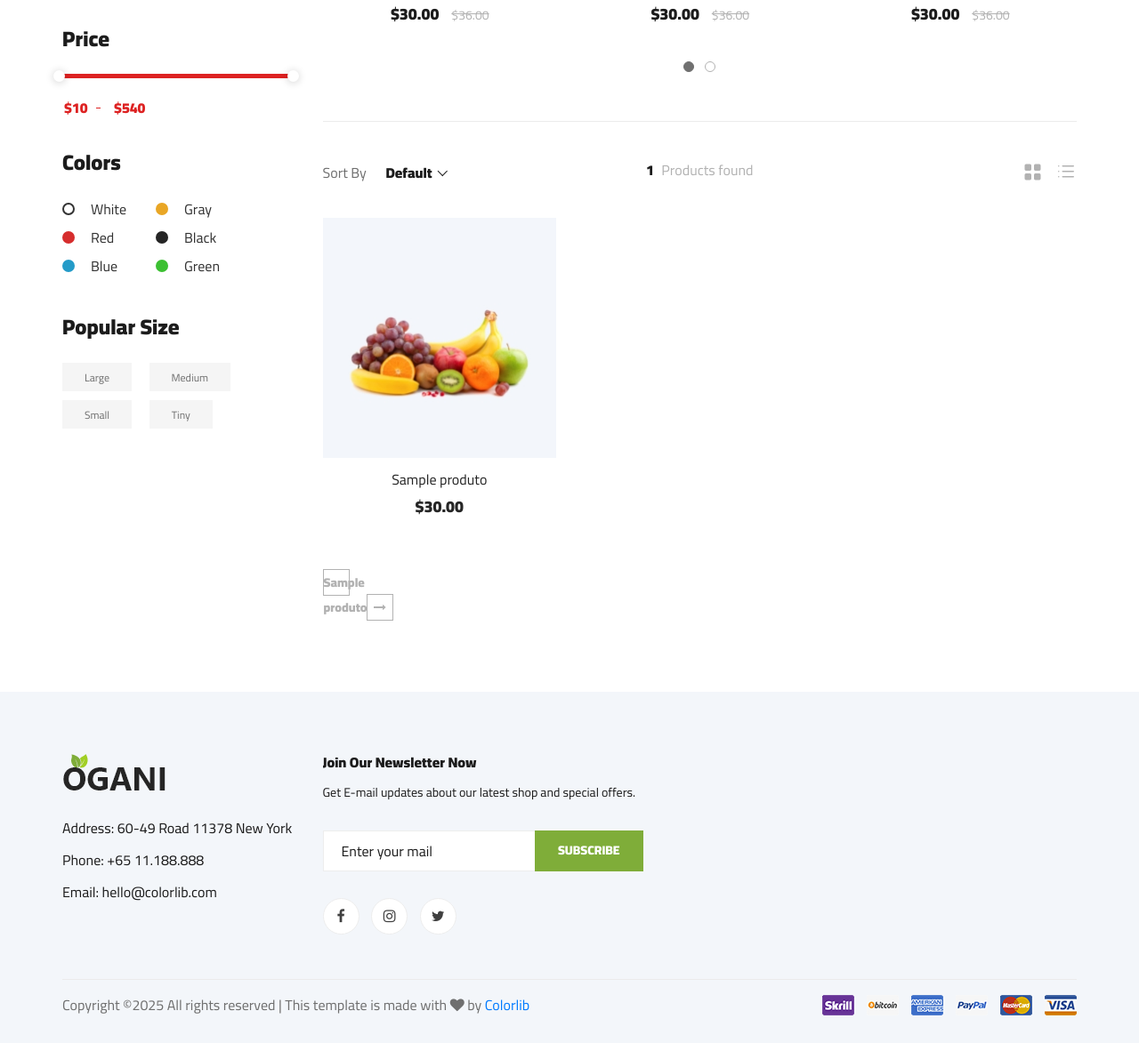
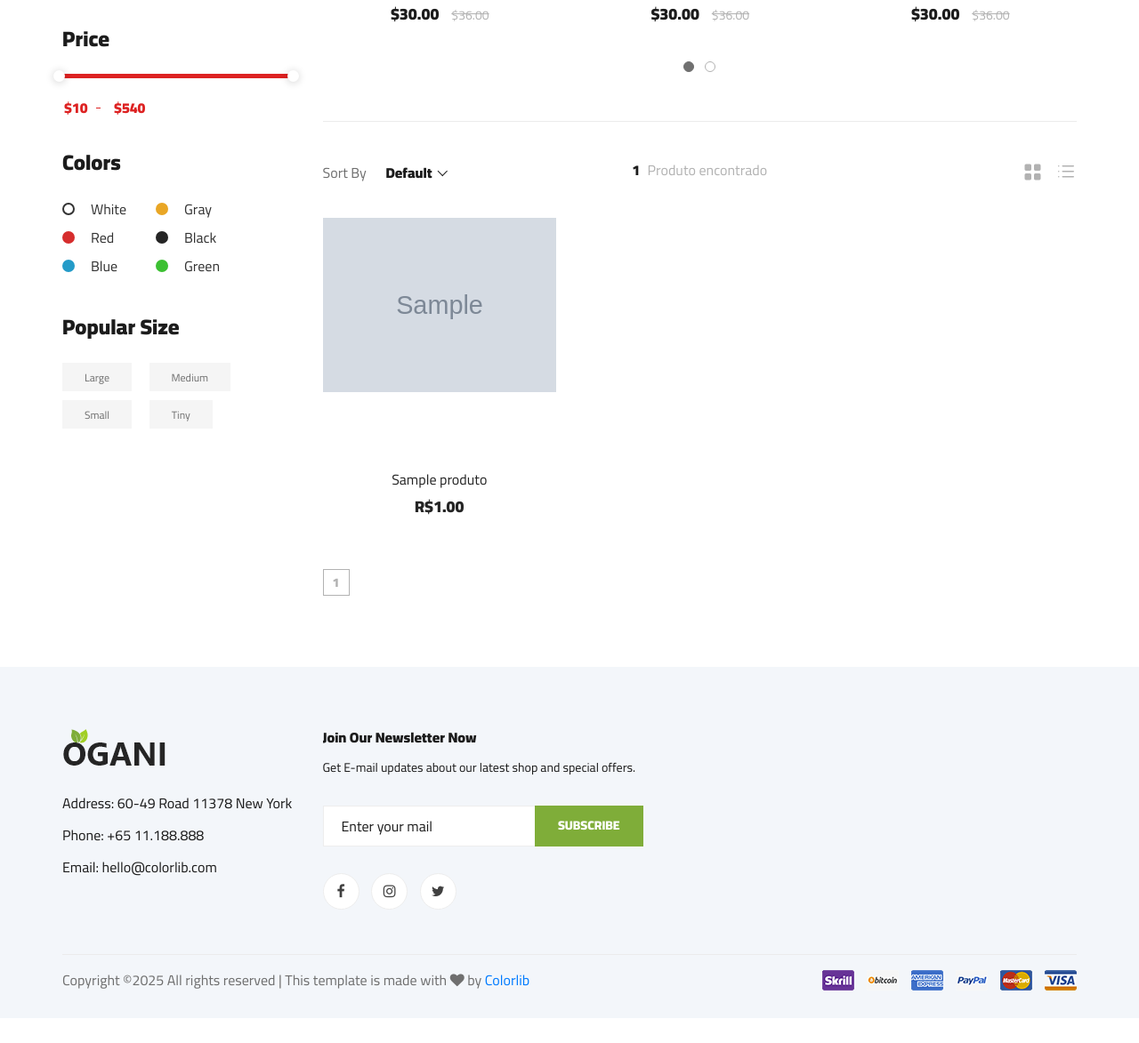
Before and after one commit to DiogoAug16/projeto-produtos-naturais, a Django app: page /shop/ in a window 1280 px wide. Shown: the part 901-2074 px from the top of the page at 89% size. After the commit the page ends 2015 px from the top, so only its background shows below. Run offline with Django 5.2, Linux system fonts and the light colour scheme; tables that the repository leaves empty hold one stand-in row (values such as "Sample post"); grey boxes marked "Sample" are stand-in pictures; some libraries are stand-ins or nearby versions.

Commit message:
feat: Adicionado imagens de produtos e paginação.

```diff
--- a/produto/views.py
+++ b/produto/views.py
@@ -1,24 +1,32 @@
 from django.shortcuts import get_object_or_404, render
+from django.core.paginator import Paginator
 
-from categoria.admin import Categoria
-from produto.admin import Produto
+from categoria.models import Categoria
+from produto.models import Produto
 
 # Create your views here.
+from django.shortcuts import get_object_or_404, render
+from django.core.paginator import Paginator
+from categoria.models import Categoria
+from produto.models import Produto
+
 def visualizarLoja(request, categoria_slug=None):
-    categorias = None
-    produtos = None
+    categoria = None
 
-    if categoria_slug != None:
-        categorias = get_object_or_404(Categoria, slug = categoria_slug)
-        produtos = Produto.objects.filter(categoria = categorias, esta_disponivel = True)
-        produto_quant = produtos.count()
+    if categoria_slug:
+        categoria = get_object_or_404(Categoria, slug=categoria_slug)
+        produtos_list = Produto.objects.filter(categoria=categoria, esta_disponivel=True)
     else:
-        produtos = Produto.objects.all().filter(esta_disponivel = True)
-        produto_quant = produtos.count()
+        produtos_list = Produto.objects.filter(esta_disponivel=True)
+
+    paginator = Paginator(produtos_list, 9)  # 9 produtos por página
+    pagina_num = request.GET.get('page')
+    produtos = paginator.get_page(pagina_num)
 
     context = {
-        'produtos':produtos,
-        'produto_quant':produto_quant,
+        'produtos': produtos,
+        'produto_quant': paginator.count,
+        'categoria_atual': categoria,
     }
 
     return render(request, 'shop-grid.html', context)
--- a/produtos_naturais/settings.py
+++ b/produtos_naturais/settings.py
@@ -119,7 +119,7 @@ USE_TZ = True
 STATIC_URL = 'static/'
 STATIC_ROOT = BASE_DIR /"static"
 STATICFILES_DIRS = ["produtos_naturais/static"]
-MEDIA_URL = 'media/'
+MEDIA_URL = '/media/'
 MEDIA_ROOT = BASE_DIR /'media'
 
 # Default primary key field type
--- a/templates/shop-grid.html
+++ b/templates/shop-grid.html
@@ -348,7 +348,13 @@
                             </div>
                             <div class="col-lg-4 col-md-4">
                                 <div class="filter__found">
-                                    <h6><span>{{produto_quant}}</span> Products found</h6>
+                                    {% if produto_quant > 1 %}
+                                    <h6><span>{{produto_quant}}</span> Produtos encontrados</h6>
+                                    {% elif produto_quant == 1%}
+                                    <h6><span>{{produto_quant}}</span> Produto encontrado</h6>
+                                    {% else %}
+                                    <h6>Nenhum produto encontrado</h6>
+                                    {% endif %}
                                 </div>
                             </div>
                             <div class="col-lg-4 col-md-3">
@@ -363,7 +369,8 @@
                         {%for prod in produtos%}
                         <div class="col-lg-4 col-md-6 col-sm-6">
                             <div class="product__item">
-                                <div class="product__item__pic set-bg" data-setbg="{% static "img/product/product-12.jpg" %}">
+                                <div class="product__item__pic">
+                                    <img src="{{ prod.produto_imagem.url }}">
                                     <ul class="product__item__pic__hover">
                                         <li><a href="#"><i class="fa fa-heart"></i></a></li>
                                         <li><a href="#"><i class="fa fa-retweet"></i></a></li>
@@ -372,7 +379,7 @@
                                 </div>
                                 <div class="product__item__text">
                                     <h6><a href="#">{{prod.produto_nome}}</a></h6>
-                                    <h5>$30.00</h5>
+                                    <h5>R${{prod.preco}}</h5>
                                 </div>
                             </div>
                         </div>
@@ -381,10 +388,22 @@
                         </div>
                     </div>
                     <div class="product__pagination">
-                        {%for prod in produtos%}
-                        <a href="#">{{prod}}</a>
-                        {%endfor%}
-                        <a href="#"><i class="fa fa-long-arrow-right"></i></a>
+                        {% if produtos.has_previous %}
+                            <a href="?page={{ produtos.previous_page_number }}"><i class="fa fa-long-arrow-left"></i></a>
+                        {% endif %}
+
+                        {% for num in produtos.paginator.page_range %}
+                            {% if produtos.number == num %}
+                                <a class="active" href="?page={{ num }}">{{ num }}</a>
+                            {% else %}
+                                <a href="?page={{ num }}">{{ num }}</a>
+                            {% endif %}
+                        {% endfor %}
+
+                        {% if produtos.has_next %}
+                            <a href="?page={{ produtos.next_page_number }}"><i class="fa fa-long-arrow-right"></i></a>
+                            <!-- <p>Próxima página: {{ produtos.next_page_number }}</p> -->
+                        {% endif %}
                     </div>
                 </div>
             </div>
@@ -403,9 +422,5 @@
     <script src="{% static 'js/mixitup.min.js' %}"></script>
     <script src="{% static 'js/owl.carousel.min.js' %}"></script>
     <script src="{% static 'js/main.js' %}"></script>
-
-
-
 </body>
-
 </html>
```
Also changed, not shown: media/fotos/produtos/0_0004_cb8026018c1c-360x420.png (deleted), media/fotos/produtos/Cha1.png (added), media/fotos/produtos/Cha2.png (added), media/fotos/produtos/Cha3.png (added), media/fotos/produtos/Creme1.png (added), media/fotos/produtos/Creme2.png (added), media/fotos/produtos/Creme3.png (added), media/fotos/produtos/aveia.png (added), media/fotos/produtos/castanha.png (added), media/fotos/produtos/images.png (added), media/fotos/produtos/sla.png (added), media/fotos/produtos/suco1.png (added), media/fotos/produtos/suco2.png (added), media/fotos/produtos/suco3.png (added).
